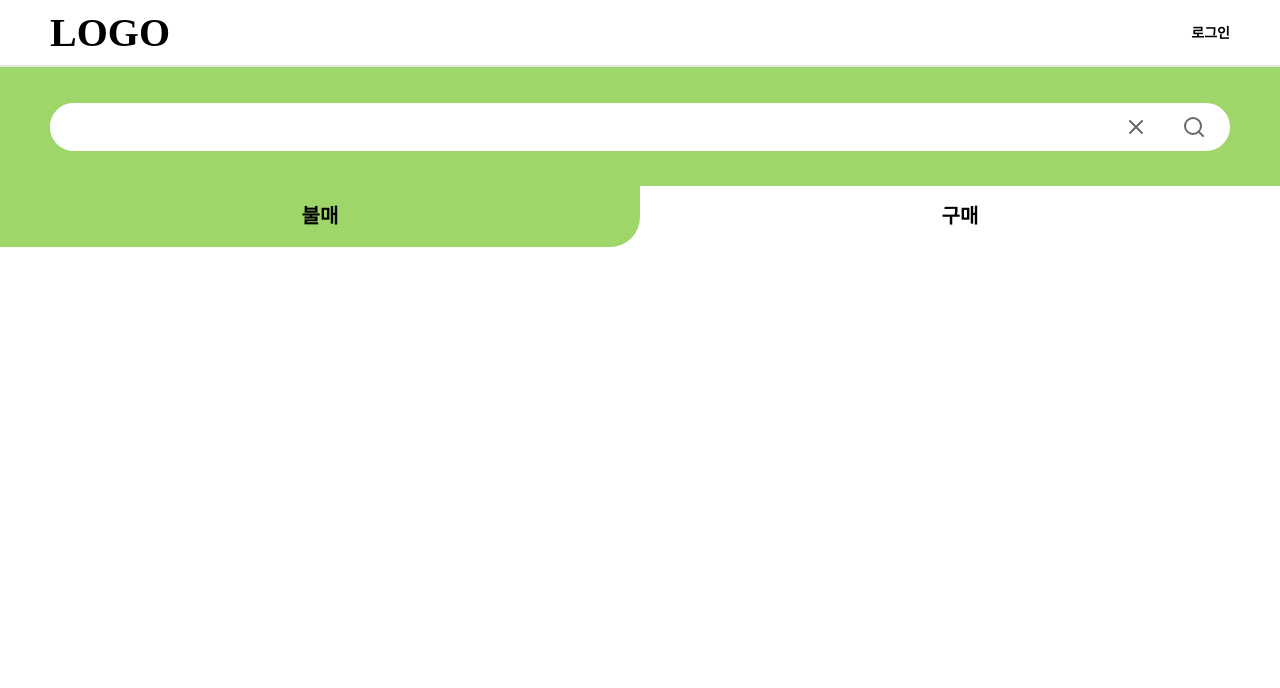
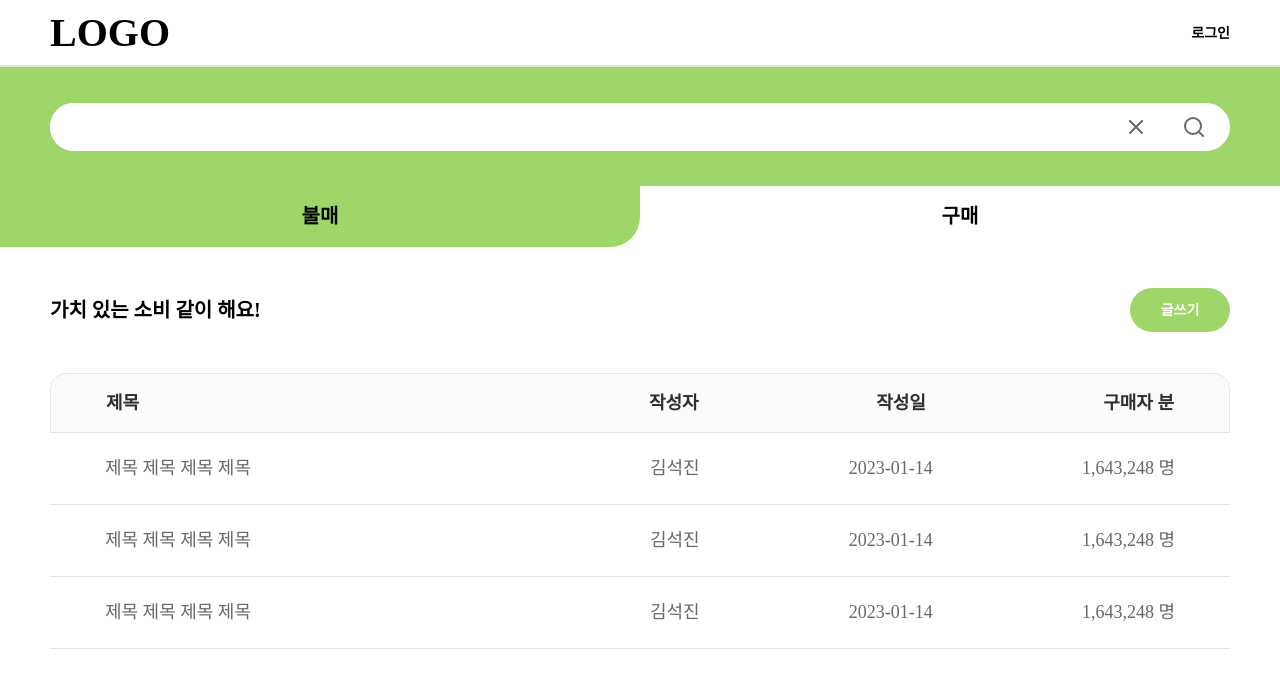
Before and after one commit to highthon/highthon-RightSide-client, a React (Create React App) app: page /buy in a window 1280 px wide. Shown: the top 688 px of the page. Built offline with nearby package versions, Linux system fonts and the light colour scheme.

Commit message:
ADD :: publishing

```diff
--- a/src/components/Main/Main.jsx
+++ b/src/components/Main/Main.jsx
@@ -6,7 +6,9 @@ import searchSvg from "../../assets/img/search.svg";
 import { useState } from "react";
 import * as P from "../../shared/styles/palette.style";
 import { Link, Routes, Route } from "react-router-dom";
-import NoticeBoarad from "../Notice/NoticeBoard";
+import NotBuyNotice from "../Notice/NoticeBoard/NotBuyNotice";
+import BuyNotice from "../Notice/NoticeBoard/BuyNotice";
+
 import NoticeWrite from "../Notice/NoticeWrite";
 
 const Main = () => {
@@ -26,6 +28,7 @@ const Main = () => {
         </S.SearchFrame>
         {/* 탭 바 */}
         <S.TabBar>
+          <Link to="/">
             <S.TabBtn
               backGroundColor={tabClick ? P.palette.primaryLight : "#fff"}
               borderRadius="0px 0px 30px 0px"
@@ -33,6 +36,8 @@ const Main = () => {
             >
               불매
             </S.TabBtn>
+          </Link>
+          <Link to="/buy">
             <S.TabBtn
               backGroundColor={!tabClick ? P.palette.primaryLight : "#fff"}
               borderRadius="0px 0px 0px 30px"
@@ -40,9 +45,11 @@ const Main = () => {
             >
               구매
             </S.TabBtn>
+          </Link>
         </S.TabBar>
         <Routes>
-          <Route path="/" element={<NoticeBoarad />} />
+          <Route path="/" element={<NotBuyNotice />} />
+          <Route path="/buy" element={<BuyNotice />} />
           <Route path="/write" element={<NoticeWrite />} />
         </Routes>
       </S.Main>
--- a/src/components/Notice/NoticeBoard/NoticeBoard.jsx
+++ b/src/components/Notice/NoticeBoard/BuyNotice/BuyNotice.jsx
@@ -1,12 +1,13 @@
-import * as S from "./NoticeBoard.style.js";
-import NoticeList from "../NoticeList/NoticeList.jsx";
+import * as S from "./BuyNotice.style.js";
 import { Link } from "react-router-dom";
-const NoticeBoard = () => {
+import NoticeList from "../../NoticeList/NoticeList.jsx";
+
+const BuyNotice = () => {
   return (
     <>
       {/* 게시판 */}
       <S.MiddleFrame>
-        <S.Title>불매 운동에 참여해 보세요!</S.Title>
+        <S.Title>가치 있는 소비 같이 해요!</S.Title>
         <Link to="/write">
           <S.AddBtn>글쓰기</S.AddBtn>
         </Link>
@@ -16,7 +17,7 @@ const NoticeBoard = () => {
         <S.NoticeInner>
           <S.NoticeItem>작성자</S.NoticeItem>
           <S.NoticeItem>작성일</S.NoticeItem>
-          <S.NoticeItem>동참자 수</S.NoticeItem>
+          <S.NoticeItem>구매자 분</S.NoticeItem>
         </S.NoticeInner>
       </S.NoticeHeader>
       {/* 게시판 프레임 */}
@@ -44,4 +45,4 @@ const NoticeBoard = () => {
   );
 };
 
-export default NoticeBoard;
+export default BuyNotice;
--- a/src/components/Notice/NoticeBoard/NoticeBoard.style.js
+++ b/src/components/Notice/NoticeBoard/BuyNotice/BuyNotice.style.js
@@ -1,6 +1,6 @@
 /* your css code */
 import styled from "styled-components";
-import * as P from "../../../shared/styles/palette.style";
+import * as P from "../../../../shared/styles/palette.style";
 
 // notice board
 
--- /dev/null
+++ b/src/components/Notice/NoticeBoard/BuyNotice/index.js
@@ -0,0 +1 @@
+export { default } from "./BuyNotice";
--- /dev/null
+++ b/src/components/Notice/NoticeBoard/NotBuyNotice/NotBuyNotice.jsx
@@ -0,0 +1,47 @@
+import * as S from "./NoticeBoard.style.js";
+import NoticeList from "../../NoticeList";
+import { Link } from "react-router-dom";
+const NotBuyNotice = () => {
+  return (
+    <>
+      {/* 게시판 */}
+      <S.MiddleFrame>
+        <S.Title>불매 운동에 참여해 보세요!</S.Title>
+        <Link to="/write">
+          <S.AddBtn>글쓰기</S.AddBtn>
+        </Link>
+      </S.MiddleFrame>
+      <S.NoticeHeader>
+        <S.NoticeItem>제목</S.NoticeItem>
+        <S.NoticeInner>
+          <S.NoticeItem>작성자</S.NoticeItem>
+          <S.NoticeItem>작성일</S.NoticeItem>
+          <S.NoticeItem>동참자 수</S.NoticeItem>
+        </S.NoticeInner>
+      </S.NoticeHeader>
+      {/* 게시판 프레임 */}
+      <S.NoticeFrame>
+        <NoticeList
+          title="제목 제목 제목 제목"
+          writer="김석진"
+          date="2023-01-14"
+          participant="1,643,248"
+        />
+        <NoticeList
+          title="제목 제목 제목 제목"
+          writer="김석진"
+          date="2023-01-14"
+          participant="1,643,248"
+        />
+        <NoticeList
+          title="제목 제목 제목 제목"
+          writer="김석진"
+          date="2023-01-14"
+          participant="1,643,248"
+        />
+      </S.NoticeFrame>
+    </>
+  );
+};
+
+export default NotBuyNotice;
--- /dev/null
+++ b/src/components/Notice/NoticeBoard/NotBuyNotice/NoticeBoard.style.js
@@ -0,0 +1,62 @@
+/* your css code */
+import styled from "styled-components";
+import * as P from "../../../../shared/styles/palette.style";
+
+// notice board
+
+export const MiddleFrame = styled.div`
+  display: flex;
+  align-items: center;
+  width: 1180px;
+`;
+
+export const AddBtn = styled.button`
+  width: 100px;
+  height: 44px;
+  border-radius: 24px;
+  background-color: ${P.palette.primaryLight};
+  color: #fff;
+  font-weight: 600;
+  font-size: 14px;
+  line-height: 24px;
+`;
+
+export const Title = styled.div`
+  width: 100%;
+  font-weight: 700;
+  font-size: 20px;
+  line-height: 36px;
+  padding: 45px 0px;
+`;
+
+export const NoticeHeader = styled.div`
+  display: flex;
+  align-items: center;
+  justify-content: space-between;
+  width: 1180px;
+  height: 60px;
+  border-radius: 16px 16px 0px 0px;
+  background-color: ${P.palette.secondaryBtnBg};
+  border: 1px solid ${P.palette.hr};
+  padding: 0px 55px;
+`;
+
+export const NoticeInner = styled.div`
+  display: flex;
+  align-items: center;
+  justify-content: space-between;
+  width: 525px;
+`;
+
+export const NoticeItem = styled.div`
+  font-weight: 700;
+  font-size: 18px;
+  line-height: 28px;
+  color: ${P.palette.subTitleText};
+`;
+
+export const NoticeFrame = styled.div`
+  display: flex;
+  flex-direction: column;
+  align-items: center;
+`;
--- /dev/null
+++ b/src/components/Notice/NoticeBoard/NotBuyNotice/index.js
@@ -0,0 +1 @@
+export { default } from "./NotBuyNotice";
--- a/src/components/Notice/NoticeBoard/index.js
+++ /dev/null
@@ -1 +0,0 @@
-export { default } from "./NoticeBoard";
--- a/src/components/Notice/NoticeList/NoticeList.style.js
+++ b/src/components/Notice/NoticeList/NoticeList.style.js
@@ -10,6 +10,10 @@ export const NoticeList = styled.div`
   width: 1180px;
   border-bottom: 1px solid ${P.palette.hr};
   height: 72px;
+  &:hover {
+    background-color: #e2e2e2;
+    cursor: pointer;
+  }
 `;
 
 export const NoticeInner = styled.div`
```
Lines whose indentation alone changed are shown as unchanged.
